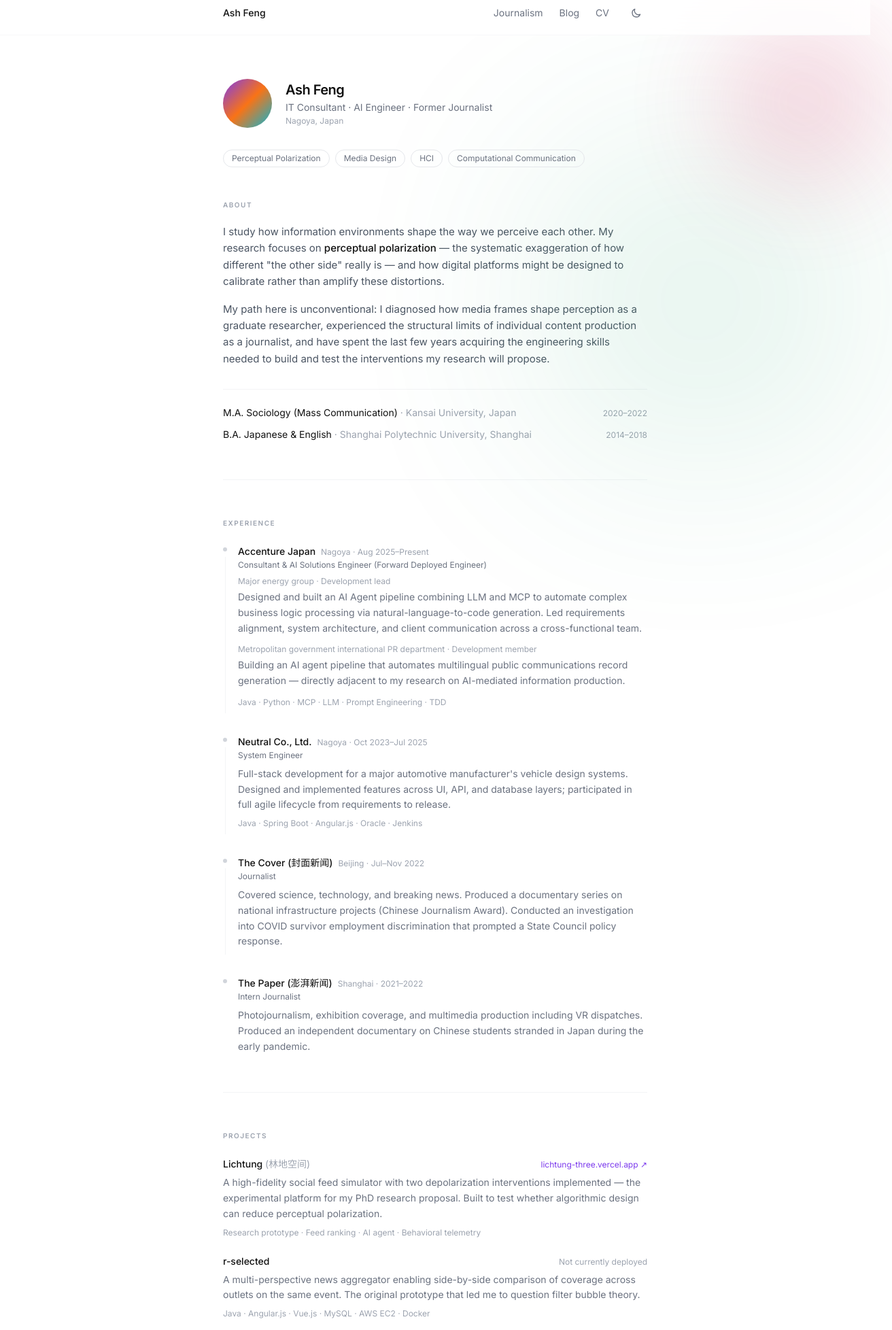
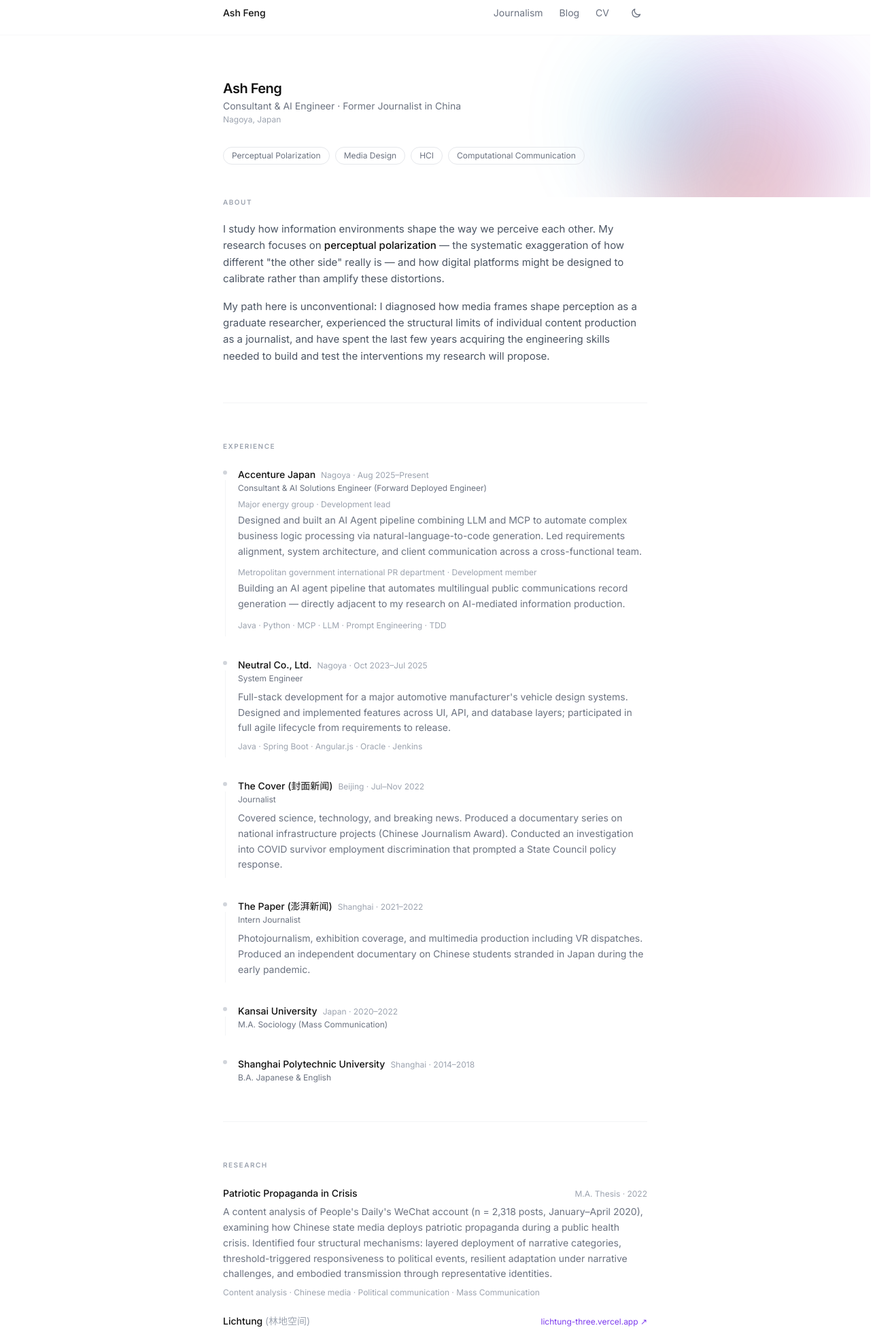
Before and after one commit to rfb4c/rfb4c.github.io, an Astro site: page / in a window 1280 px wide. Shown: the part 13-1969 px from the top of the page at 68% size, 1312 px wide, since content can reach past the window. Built offline with nearby package versions, Linux system fonts and the light colour scheme; Astro itself is replaced by a stand-in of ours.

Commit message:
refactor: homepage layout overhaul + favicon update
- Remove avatar, move education into Experience timeline
- Add M.A. thesis (People's Daily content analysis) to Research section
- Rename Projects → Research section
- Restore original hero blobs (violet/orange/cyan)
- Update subtitle to 'Consultant & AI Engineer · Former Journalist in China'
- Replace Astro default favicon with ink-black 'A' lettermark

Co-Authored-By: Claude Sonnet 4.6 <noreply@anthropic.com>

```diff
--- a/src/pages/index.astro
+++ b/src/pages/index.astro
@@ -10,28 +10,23 @@ const latestPosts = posts
   .slice(0, 2);
 ---
 
-<BaseLayout title="Rui Feng">
+<BaseLayout title="Ash Feng">
 
   <!-- Hero -->
-  <section class="relative pt-16 pb-12">
-    <!-- Diffuse light blobs — intentionally overflow into sections below -->
-    <div class="absolute inset-0 pointer-events-none select-none" aria-hidden="true">
-      <!-- Jade green — lower, anchors right side, large + diffuse -->
-      <div class="absolute top-[180px] right-[40px] w-[420px] h-[420px] rounded-full blur-[140px] bg-[#2EA875] opacity-[0.18] dark:opacity-[0.30]"></div>
-      <!-- Terracotta red — upper right, smaller + sharper -->
-      <div class="absolute -top-8 -right-8 w-[260px] h-[260px] rounded-full blur-[70px] bg-[#D94070] opacity-[0.18] dark:opacity-[0.28]"></div>
+  <section class="relative overflow-hidden pt-16 pb-12">
+    <!-- Diffuse light blobs -->
+    <div class="absolute top-0 right-0 w-[480px] h-[480px] pointer-events-none select-none" aria-hidden="true">
+      <div class="absolute top-4 right-4 w-80 h-80 rounded-full blur-3xl bg-[#7C3AED] opacity-20 dark:opacity-30"></div>
+      <div class="absolute top-24 right-16 w-64 h-64 rounded-full blur-3xl bg-[#F97316] opacity-20 dark:opacity-30"></div>
+      <div class="absolute top-8 right-52 w-48 h-48 rounded-full blur-3xl bg-[#06B6D4] opacity-15 dark:opacity-20"></div>
     </div>
 
     <div class="max-w-2xl mx-auto px-6 relative">
       <!-- Profile row -->
-      <div class="flex items-center gap-5 mb-8">
-        <!-- Avatar placeholder: replace with <img> when photo is ready -->
-        <div class="shrink-0 w-[72px] h-[72px] rounded-full bg-gradient-to-br from-[#7C3AED] via-[#F97316] to-[#06B6D4] ring-2 ring-white/20 dark:ring-white/10"></div>
-        <div>
-          <h1 class="text-xl font-semibold tracking-tight">Ash Feng</h1>
-          <p class="mt-0.5 text-sm text-gray-500 dark:text-zinc-400">IT Consultant · AI Engineer · Former Journalist</p>
-          <p class="text-xs text-gray-400 dark:text-zinc-500 mt-0.5">Nagoya, Japan</p>
-        </div>
+      <div class="mb-8">
+        <h1 class="text-xl font-semibold tracking-tight">Ash Feng</h1>
+        <p class="mt-0.5 text-sm text-gray-500 dark:text-zinc-400">Consultant & AI Engineer · Former Journalist in China</p>
+        <p class="text-xs text-gray-400 dark:text-zinc-500 mt-0.5">Nagoya, Japan</p>
       </div>
 
       <!-- Research interest tags -->
@@ -64,23 +59,6 @@ const latestPosts = posts
         </p>
       </div>
 
-      <!-- Education -->
-      <div class="mt-8 space-y-3 border-t border-gray-100 dark:border-white/10 pt-6">
-        <div class="flex items-baseline justify-between gap-4 flex-wrap">
-          <p class="text-sm">
-            <span class="text-[#111111] dark:text-[#FAFAFA]">M.A. Sociology (Mass Communication)</span>
-            <span class="text-gray-400 dark:text-zinc-500"> · Kansai University, Japan</span>
-          </p>
-          <span class="text-xs text-gray-400 dark:text-zinc-500 shrink-0">2020–2022</span>
-        </div>
-        <div class="flex items-baseline justify-between gap-4 flex-wrap">
-          <p class="text-sm">
-            <span class="text-[#111111] dark:text-[#FAFAFA]">B.A. Japanese & English</span>
-            <span class="text-gray-400 dark:text-zinc-500"> · Shanghai Polytechnic University, Shanghai</span>
-          </p>
-          <span class="text-xs text-gray-400 dark:text-zinc-500 shrink-0">2014–2018</span>
-        </div>
-      </div>
     </div>
   </section>
 
@@ -161,8 +139,9 @@ const latestPosts = posts
         <div class="flex gap-4">
           <div class="flex flex-col items-center pt-1">
             <div class="w-1.5 h-1.5 rounded-full bg-gray-300 dark:bg-zinc-600 shrink-0"></div>
+            <div class="w-px flex-1 bg-gray-100 dark:bg-white/10 mt-2"></div>
           </div>
-          <div>
+          <div class="pb-2">
             <div class="flex items-baseline gap-2 flex-wrap">
               <span class="text-sm font-medium text-[#111111] dark:text-[#FAFAFA]">The Paper (澎湃新闻)</span>
               <span class="text-xs text-gray-400 dark:text-zinc-500">Shanghai · 2021–2022</span>
@@ -174,6 +153,33 @@ const latestPosts = posts
           </div>
         </div>
 
+        <div class="flex gap-4">
+          <div class="flex flex-col items-center pt-1">
+            <div class="w-1.5 h-1.5 rounded-full bg-gray-300 dark:bg-zinc-600 shrink-0"></div>
+            <div class="w-px flex-1 bg-gray-100 dark:bg-white/10 mt-2"></div>
+          </div>
+          <div class="pb-2">
+            <div class="flex items-baseline gap-2 flex-wrap">
+              <span class="text-sm font-medium text-[#111111] dark:text-[#FAFAFA]">Kansai University</span>
+              <span class="text-xs text-gray-400 dark:text-zinc-500">Japan · 2020–2022</span>
+            </div>
+            <p class="text-xs text-gray-500 dark:text-zinc-400 mt-0.5">M.A. Sociology (Mass Communication)</p>
+          </div>
+        </div>
+
+        <div class="flex gap-4">
+          <div class="flex flex-col items-center pt-1">
+            <div class="w-1.5 h-1.5 rounded-full bg-gray-300 dark:bg-zinc-600 shrink-0"></div>
+          </div>
+          <div>
+            <div class="flex items-baseline gap-2 flex-wrap">
+              <span class="text-sm font-medium text-[#111111] dark:text-[#FAFAFA]">Shanghai Polytechnic University</span>
+              <span class="text-xs text-gray-400 dark:text-zinc-500">Shanghai · 2014–2018</span>
+            </div>
+            <p class="text-xs text-gray-500 dark:text-zinc-400 mt-0.5">B.A. Japanese & English</p>
+          </div>
+        </div>
+
       </div>
     </div>
   </section>
@@ -182,11 +188,22 @@ const latestPosts = posts
     <hr class="border-gray-100 dark:border-white/10" />
   </div>
 
-  <!-- Projects -->
+  <!-- Research -->
   <section class="py-14">
     <div class="max-w-2xl mx-auto px-6">
-      <h2 class="text-[10px] font-semibold uppercase tracking-[0.15em] text-gray-400 dark:text-zinc-500 mb-6">Projects</h2>
+      <h2 class="text-[10px] font-semibold uppercase tracking-[0.15em] text-gray-400 dark:text-zinc-500 mb-6">Research</h2>
       <div class="space-y-6">
+
+        <div>
+          <div class="flex items-baseline justify-between gap-4 flex-wrap">
+            <span class="text-sm font-medium text-[#111111] dark:text-[#FAFAFA]">Patriotic Propaganda in Crisis</span>
+            <span class="text-xs text-gray-400 dark:text-zinc-500">M.A. Thesis · 2022</span>
+          </div>
+          <p class="text-sm text-gray-500 dark:text-zinc-400 mt-1.5 leading-relaxed">
+            A content analysis of People's Daily's WeChat account (n = 2,318 posts, January–April 2020), examining how Chinese state media deploys patriotic propaganda during a public health crisis. Identified four structural mechanisms: layered deployment of narrative categories, threshold-triggered responsiveness to political events, resilient adaptation under narrative challenges, and embodied transmission through representative identities.
+          </p>
+          <p class="text-xs text-gray-400 dark:text-zinc-500 mt-2">Content analysis · Chinese media · Political communication · Mass Communication</p>
+        </div>
 
         <div>
           <div class="flex items-baseline justify-between gap-4 flex-wrap">
@@ -295,14 +312,11 @@ const latestPosts = posts
             <!-- Documentary — bottom, cinematic letterbox -->
             <a href={documentary.url} target="_blank" rel="noopener noreferrer"
                class="group relative block rounded-xl overflow-hidden bg-black aspect-[2/1]">
-              <!-- Image inset top/bottom to reveal black bars -->
               <div class="absolute inset-x-0 top-[11%] bottom-[11%]">
                 <img src={documentary.image} alt={documentary.title}
                      class="w-full h-full object-cover group-hover:scale-105 transition-transform duration-700" />
               </div>
-              <!-- Gradient fading into black bar at bottom -->
               <div class="absolute inset-x-0 bottom-0 h-[45%] bg-gradient-to-t from-black/80 to-transparent pointer-events-none"></div>
-              <!-- Play button -->
               <div class="absolute inset-0 flex items-center justify-center">
                 <div class="w-12 h-12 rounded-full bg-white/15 backdrop-blur-sm border border-white/20 flex items-center justify-center group-hover:bg-white/30 group-hover:scale-105 transition-all duration-200">
                   <svg class="w-5 h-5 text-white ml-0.5" fill="currentColor" viewBox="0 0 24 24">
@@ -310,7 +324,6 @@ const latestPosts = posts
                   </svg>
                 </div>
               </div>
-              <!-- Title in bottom black bar -->
               <div class="absolute bottom-0 left-0 right-0 p-4">
                 <p class="text-[10px] font-semibold uppercase tracking-[0.12em] text-white/40">{documentary.type} · {documentary.publication} · {documentary.year}</p>
                 <h3 class="mt-1 text-sm font-semibold text-white leading-snug">{documentary.title}</h3>
```
Also changed, not shown: CLAUDE.md (+1 -1 lines), list.md (deleted, +0 -76 lines), public/favicon.svg.
